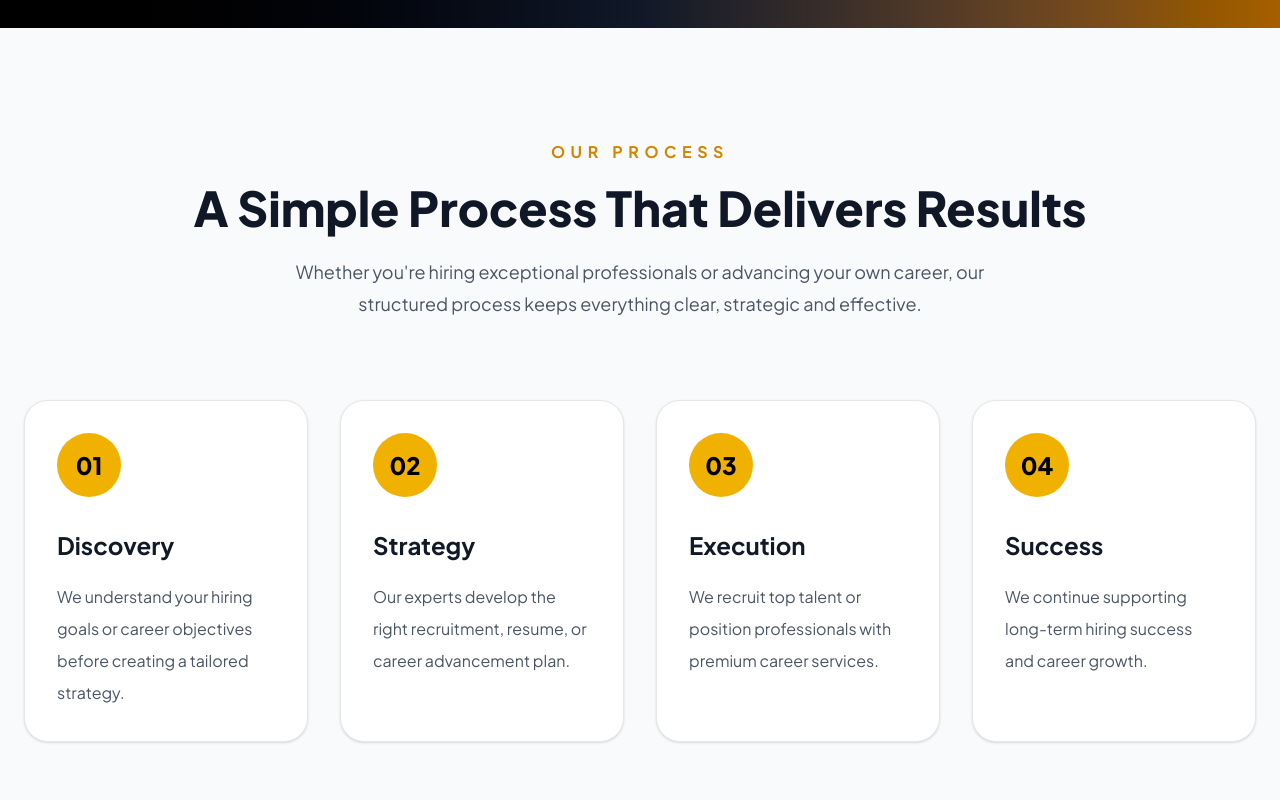
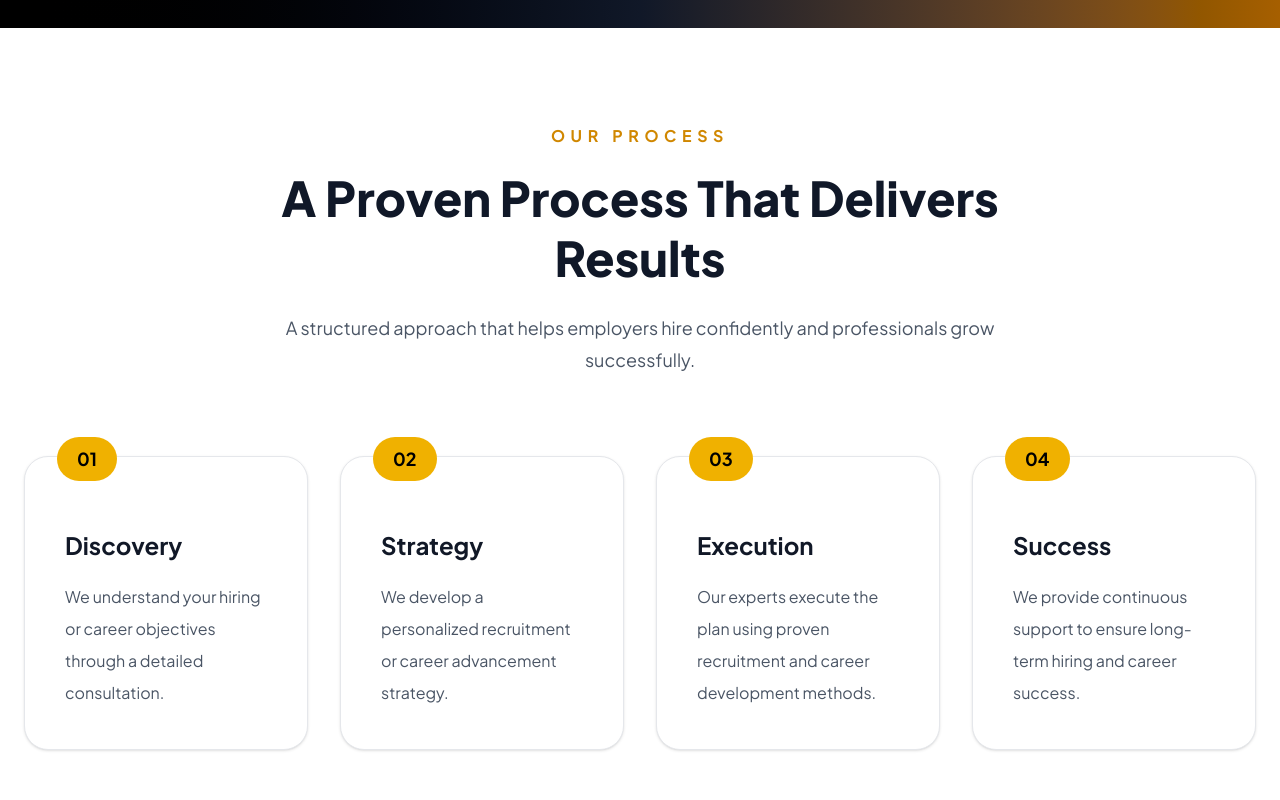
Before and after one commit to peacecareer/peace-careers, a Next.js app: page / in a window 1280 px wide. Shown: the part 4420-5220 px from the top of the page. Built offline with nearby package versions, Linux system fonts and the light colour scheme.

Commit message:
Upgrade homepage process section

```diff
--- a/src/components/sections/Process.tsx
+++ b/src/components/sections/Process.tsx
@@ -1,68 +1,77 @@
-import Card from "@/components/ui/Card";
+import Container from "@/components/ui/Container";
+import SectionHeading from "@/components/ui/SectionHeading";
+import FadeIn from "@/components/ui/FadeIn";
 
-export default function Process() {
 const steps = [
   {
     number: "01",
     title: "Discovery",
     description:
-        "We understand your hiring goals or career objectives before creating a tailored strategy.",
+      "We understand your hiring or career objectives through a detailed consultation.",
   },
   {
     number: "02",
     title: "Strategy",
     description:
-        "Our experts develop the right recruitment, resume, or career advancement plan.",
+      "We develop a personalized recruitment or career advancement strategy.",
   },
   {
     number: "03",
     title: "Execution",
     description:
-        "We recruit top talent or position professionals with premium career services.",
+      "Our experts execute the plan using proven recruitment and career development methods.",
   },
   {
     number: "04",
     title: "Success",
     description:
-        "We continue supporting long-term hiring success and career growth.",
+      "We provide continuous support to ensure long-term hiring and career success.",
   },
 ];
 
+export default function Process() {
   return (
-    <section className="bg-gray-50 py-28">
-      <div className="mx-auto max-w-7xl px-6">
-        <div className="text-center">
-          <p className="font-bold uppercase tracking-[0.35em] text-yellow-600">
-            Our Process
-          </p>
+    <section className="bg-white py-24">
+      <Container>
 
-          <h2 className="mt-5 text-5xl font-extrabold text-gray-900">
-            A Simple Process That Delivers Results
-          </h2>
+        <FadeIn>
+          <SectionHeading
+            badge="Our Process"
+            title="A Proven Process That Delivers Results"
+            description="A structured approach that helps employers hire confidently and professionals grow successfully."
+          />
+        </FadeIn>
 
-          <p className="mx-auto mt-6 max-w-3xl text-lg leading-8 text-gray-600">
-            Whether you're hiring exceptional professionals or advancing your
-            own career, our structured process keeps everything clear,
-            strategic and effective.
-          </p>
-        </div>
+        <div className="mt-20 grid gap-8 lg:grid-cols-4">
 
-        <div className="mt-20 grid gap-8 md:grid-cols-2 lg:grid-cols-4">
-          {steps.map((step) => (
-            <Card key={step.number}>
-              <div className="mb-8 flex h-16 w-16 items-center justify-center rounded-full bg-yellow-500 text-2xl font-black text-black">
+          {steps.map((step, index) => (
+            <FadeIn
+              key={step.number}
+              delay={index * 0.15}
+            >
+
+              <div className="relative rounded-3xl border border-gray-200 bg-white p-10 shadow-sm transition-all duration-300 hover:-translate-y-2 hover:border-yellow-500 hover:shadow-xl">
+
+                <div className="absolute -top-5 left-8 rounded-full bg-yellow-500 px-5 py-2 text-lg font-bold text-black">
                   {step.number}
                 </div>
 
-              <h3 className="text-2xl font-bold">{step.title}</h3>
+                <h3 className="mt-8 text-2xl font-bold">
+                  {step.title}
+                </h3>
 
                 <p className="mt-5 leading-8 text-gray-600">
                   {step.description}
                 </p>
-            </Card>
+
+              </div>
+
+            </FadeIn>
           ))}
+
         </div>
-      </div>
+
+      </Container>
     </section>
   );
 }
```
Lines whose indentation alone changed are shown as unchanged.
